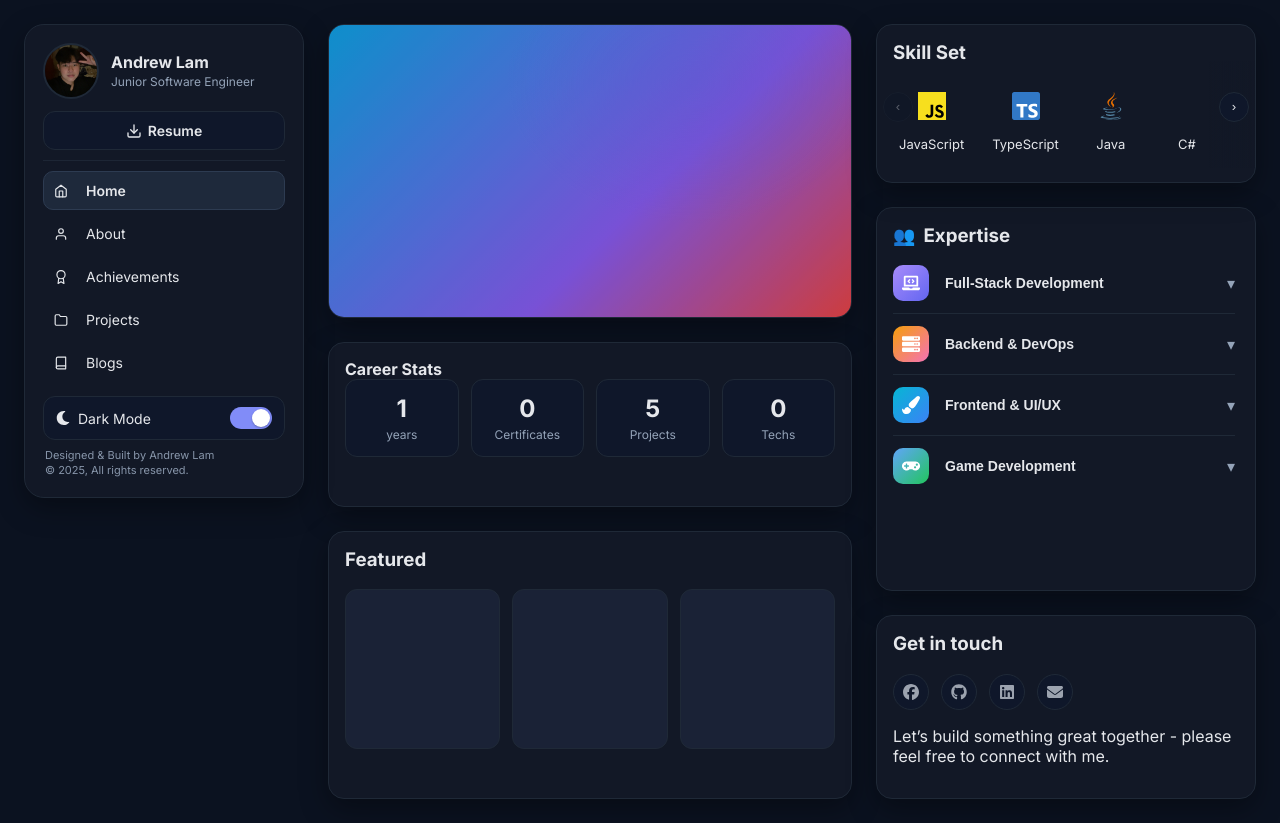
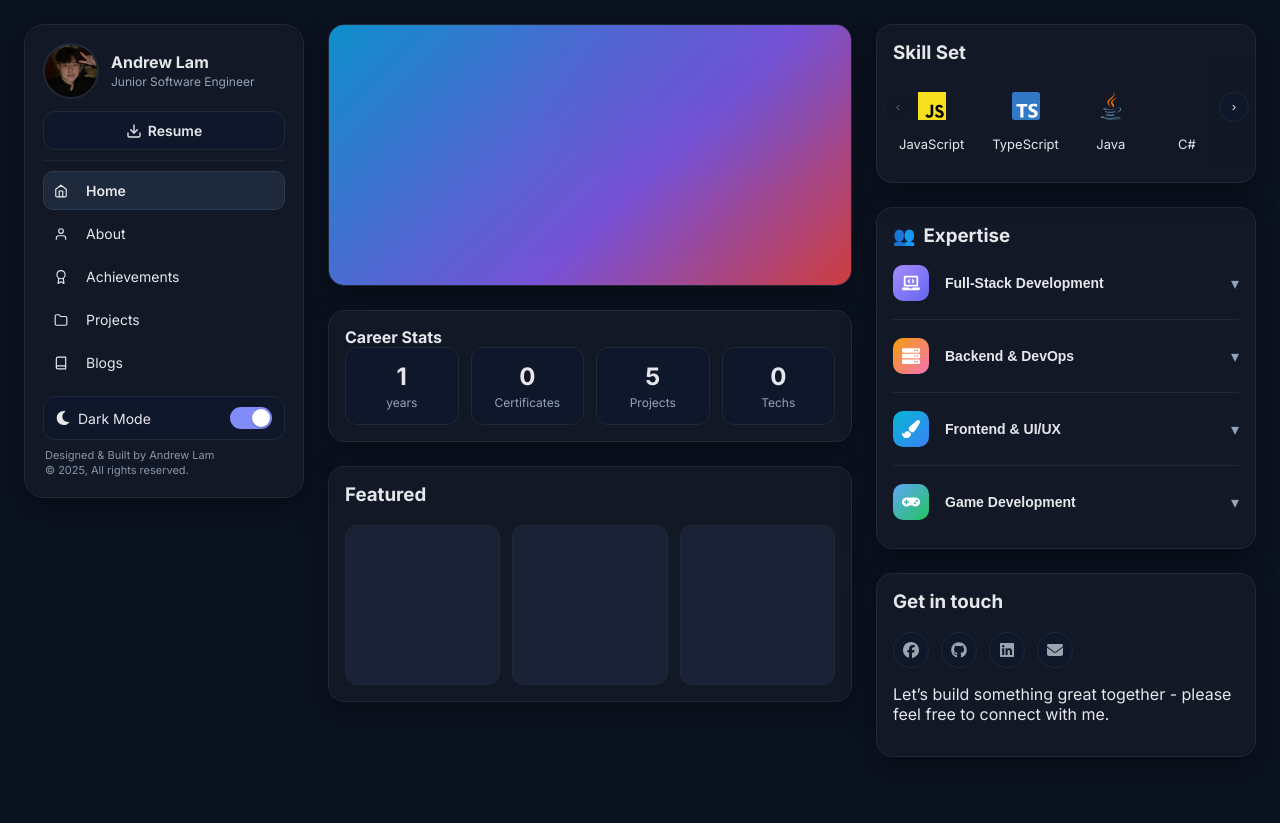
Before and after one commit to AndrewLam288/Andrew-Lam-Portfolio-Ver2, a React (Vite) app in the folder my-portfolio/: page / in a window 1280 px wide. After the commit the page ends 800 px from the top, so only its background shows below. Built offline with nearby package versions, Linux system fonts and the light colour scheme; some icons are missing.

Commit message:
Add proper styling, better looking expertise and fix toggle button

```diff
--- a/my-portfolio/src/App.jsx
+++ b/my-portfolio/src/App.jsx
@@ -1,10 +1,20 @@
-import { BrowserRouter } from 'react-router-dom'
-import AppRoutes from './routes'
+import { BrowserRouter } from 'react-router-dom';
+import { ThemeProvider } from 'styled-components';
+import useTheme from './hooks/useTheme';
+import { light, dark } from './styles/theme';
+import { GlobalStyle } from './styles/GlobalStyle';
+import AppRoutes from './routes';
 
 export default function App() {
+  const { mode, toggle } = useTheme();
+  const theme = mode === 'dark' ? dark : light;
+
   return (
-    <BrowserRouter>
-      <AppRoutes />
-    </BrowserRouter>
-  )
+    <ThemeProvider theme={theme}>
+      <GlobalStyle />
+      <BrowserRouter>
+        <AppRoutes mode={mode} onToggleTheme={toggle} />
+      </BrowserRouter>
+    </ThemeProvider>
+  );
 }
--- a/my-portfolio/src/components/Expertise/Expertise.styles.js
+++ b/my-portfolio/src/components/Expertise/Expertise.styles.js
@@ -3,37 +3,16 @@ import { Card } from '../Layout/AppLayout.styles';
 
 export const Wrap = styled(Card)`
   padding: 16px;
-
-  /* Fixed height so opening rows never pushes other boxes */
-  height: clamp(360px, 48vh, 520px);
-
   display: flex;
   flex-direction: column;
-  overflow: hidden; /* the inner List will scroll */
 `;
 
-export const List = styled.div`
-  flex: 1;
-  overflow: auto;
-
-  /* Reserve gutter so layout never shifts */
-  scrollbar-gutter: stable;
-
-  /* Hide scrollbar UI (keeps scrolling) */
-  scrollbar-width: none;            /* Firefox */
-  -ms-overflow-style: none;         /* IE/Edge legacy */
-  &::-webkit-scrollbar {            /* Chrome/Safari/Edge */
-    width: 0;
-    height: 0;
-  }
-
-  padding-right: 4px;
-`;
+export const List = styled.div``;           // no scroll here
 
 export const Row = styled.button`
   width: 100%;
   display: grid;
-  grid-template-columns: 40px 1fr 16px; /* icon | title | chevron */
+  grid-template-columns: 40px 1fr 16px;
   align-items: center;
   gap: 12px;
   padding: 12px 0;
@@ -75,6 +54,7 @@ export const Chevron = styled.span`
 export const Divider = styled.div`
   height: 1px;
   background: ${({ theme }) => theme.colors.border};
+  margin: 6px 0;
 `;
 
 export const Panel = styled.div`
@@ -82,12 +62,13 @@ export const Panel = styled.div`
   max-height: ${({ $open, $h }) => ($open ? `${$h}px` : '0px')};
   opacity: ${({ $open }) => ($open ? 1 : 0)};
   transition:
-    max-height .28s cubic-bezier(.2,.8,.2,1),
-    opacity .22s ease;
+    max-height .34s cubic-bezier(.2,.8,.2,1),
+    opacity .24s ease;
 `;
 
 export const Body = styled.div`
   color: ${({ theme }) => theme.colors.subtext};
   font-size: 14px;
-  padding: 8px 4px 14px 52px; /* indent under title */
+  line-height: 1.6;
+  padding: 8px 4px 14px 52px;
 `;
--- a/my-portfolio/src/components/Layout/AppLayout.jsx
+++ b/my-portfolio/src/components/Layout/AppLayout.jsx
@@ -1,5 +1,30 @@
-import { Shell } from './AppLayout.styles'
+import { Shell, LeftCol, MainCol, RightCol } from "./AppLayout.styles";
+import Sidebar from "../Sidebar/Sidebar";
+import Hero from "../Hero/Hero";
+import Featured from "../Featured/Featured";
+import SkillSet from "../SkillSet/SkillSet";
+import Expertise from "../Expertise/Expertise";
+import Contact from "../Contact/Contact";
+import CareerStats from "../Stats/CareerStats";
 
-export default function AppLayout({ children }) {
-  return <Shell>{children}</Shell>
+export default function AppLayout({ mode, onToggleTheme }) {
+  return (
+    <Shell>
+      <LeftCol>
+        <Sidebar mode={mode} onToggle={onToggleTheme} />
+      </LeftCol>
+
+      <MainCol>
+        <Hero />
+        <CareerStats />
+        <Featured />
+      </MainCol>
+
+      <RightCol>
+        <SkillSet />
+        <Expertise />
+        <Contact />
+      </RightCol>
+    </Shell>
+  );
 }
--- a/my-portfolio/src/components/Layout/AppLayout.styles.js
+++ b/my-portfolio/src/components/Layout/AppLayout.styles.js
@@ -1,12 +1,17 @@
-import styled from 'styled-components'
+import styled from "styled-components";
 
 export const Shell = styled.div`
   max-width: 1440px;
   margin: 0 auto;
   padding: 24px;
+
   display: grid;
   grid-template-columns: 280px 1fr 380px;
   gap: 24px;
+
+  /* CRITICAL: don't force rows to equal height */
+  align-items: start;          /* keeps each column top-aligned */
+  grid-auto-rows: auto;        /* every implicit row is auto height */
 
   @media (max-width: 1200px) {
     grid-template-columns: 260px 1fr 340px;
@@ -16,6 +21,12 @@ export const Shell = styled.div`
   }
 `;
 
+/* Each column stacks its own cards; the grid only sees 3 items */
+export const LeftCol  = styled.div`display:flex; flex-direction:column; gap:24px;`;
+export const MainCol  = styled.div`display:flex; flex-direction:column; gap:24px;`;
+export const RightCol = styled.div`display:flex; flex-direction:column; gap:24px;`;
+
+/* Base card */
 export const Card = styled.section`
   background: ${({ theme }) => theme.colors.card};
   border: 1px solid ${({ theme }) => theme.colors.border};
--- a/my-portfolio/src/components/ThemeToggle/ThemeToggle.jsx
+++ b/my-portfolio/src/components/ThemeToggle/ThemeToggle.jsx
@@ -5,7 +5,7 @@ import styled from 'styled-components';
 const Row = styled.div`
   width: 100%;
   display: flex;
-  align-items: center;           /* vertical center with the switch */
+  align-items: center;
   justify-content: space-between;
 `;
 
@@ -13,7 +13,7 @@ const Row = styled.div`
 const Label = styled.div`
   display: inline-flex;
   align-items: center;
-  gap: 8px;                      /* space between icon and text */
+  gap: 8px;
   font-size: 14px;
   font-weight: 500;
   color: ${({ theme }) => theme.colors.text};
@@ -64,6 +64,13 @@ const Switch = styled.label`
 
 export default function ThemeToggle({ mode, onToggle }) {
   const isDark = mode === 'dark';
+
+  // Always provide a concrete handler so React sees `onChange`.
+  const handleChange = () => {
+    // only call if parent supplied it
+    if (typeof onToggle === 'function') onToggle();
+  };
+
   return (
     <Row>
       <Label>
@@ -71,8 +78,14 @@ export default function ThemeToggle({ mode, onToggle }) {
         {isDark ? 'Dark Mode' : 'Light Mode'}
       </Label>
 
-      <Switch>
-        <input type="checkbox" checked={isDark} onChange={onToggle} />
+      <Switch aria-label="Toggle theme">
+        <input
+          type="checkbox"
+          role="switch"
+          aria-checked={isDark}
+          checked={isDark}
+          onChange={handleChange}
+        />
         <span />
       </Switch>
     </Row>
--- a/my-portfolio/src/pages/Home/Home.jsx
+++ b/my-portfolio/src/pages/Home/Home.jsx
@@ -1,12 +1,4 @@
 import AppLayout from '../../components/Layout/AppLayout'
-import Sidebar from '../../components/Sidebar/Sidebar'
-import Hero from '../../components/Hero/Hero'
-import CareerStats from '../../components/Stats/CareerStats'
-import Featured from '../../components/Featured/Featured'
-import SkillSet from '../../components/SkillSet/SkillSet'
-import Expertise from '../../components/Expertise/Expertise'
-import Contact from '../../components/Contact/Contact'
-import { CenterCol, RightCol } from './Home.styles'
 import useTheme from '../../hooks/useTheme'
 import { ThemeProvider } from 'styled-components'
 import { dark, light } from '../../styles/theme'
@@ -19,19 +11,7 @@ export default function Home() {
   return (
     <ThemeProvider theme={theme}>
       <GlobalStyle />
-      <AppLayout>
-        <Sidebar mode={mode} onToggle={toggle} />
-        <CenterCol>
-          <Hero />
-          <CareerStats />
-          <Featured />
-        </CenterCol>
-        <RightCol>
-          <SkillSet />
-          <Expertise />
-          <Contact />
-        </RightCol>
-      </AppLayout>
+      <AppLayout mode={mode} onToggleTheme={toggle} />
     </ThemeProvider>
   )
 }
--- a/my-portfolio/src/routes.jsx
+++ b/my-portfolio/src/routes.jsx
@@ -1,18 +1,16 @@
-import { Routes, Route } from 'react-router-dom'
-import Home from './pages/Home/Home'
+import { Routes, Route } from 'react-router-dom';
+import Home from './pages/Home/Home';
 
-const Placeholder = ({ label }) => (
-  <div style={{ padding: 24 }}>Coming soon: {label}</div>
-)
+const Placeholder = ({ label }) => <div style={{ padding: 24 }}>Coming soon: {label}</div>;
 
-export default function AppRoutes() {
+export default function AppRoutes({ mode, onToggleTheme }) {
   return (
     <Routes>
-      <Route path="/" element={<Home />} />
+      <Route path="/" element={<Home mode={mode} onToggleTheme={onToggleTheme} />} />
       <Route path="/about" element={<Placeholder label="About" />} />
       <Route path="/achievements" element={<Placeholder label="Achievements" />} />
       <Route path="/projects" element={<Placeholder label="Projects" />} />
       <Route path="/blogs" element={<Placeholder label="Blogs" />} />
     </Routes>
-  )
+  );
 }
```
Also changed, not shown: my-portfolio/src/components/SkillSet/SkillSet.jsx (+60 -30 lines).
